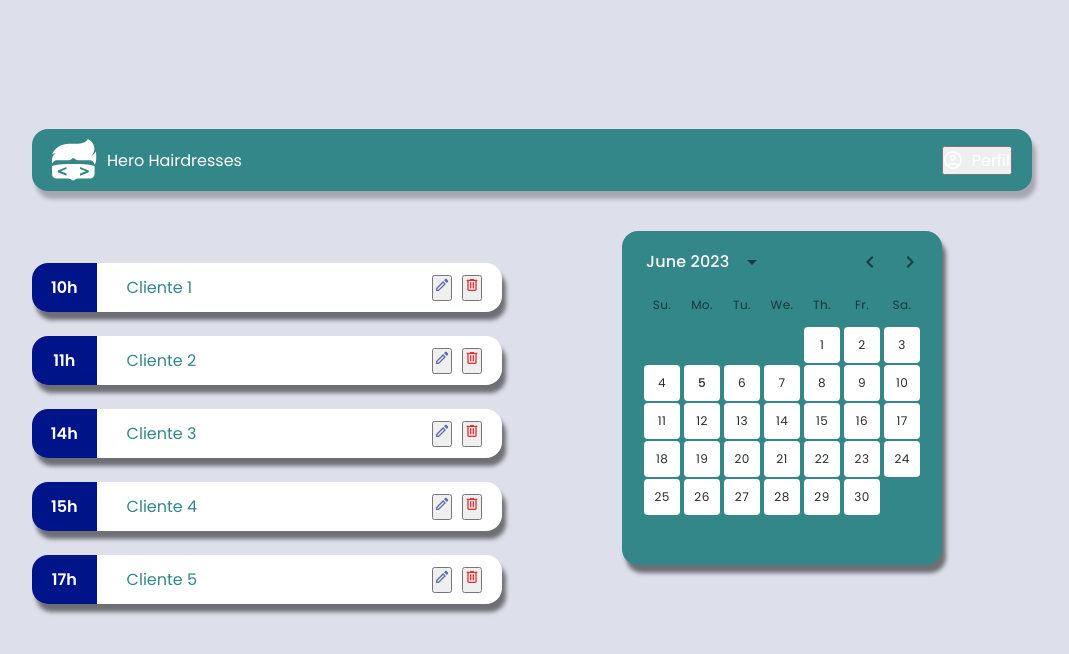
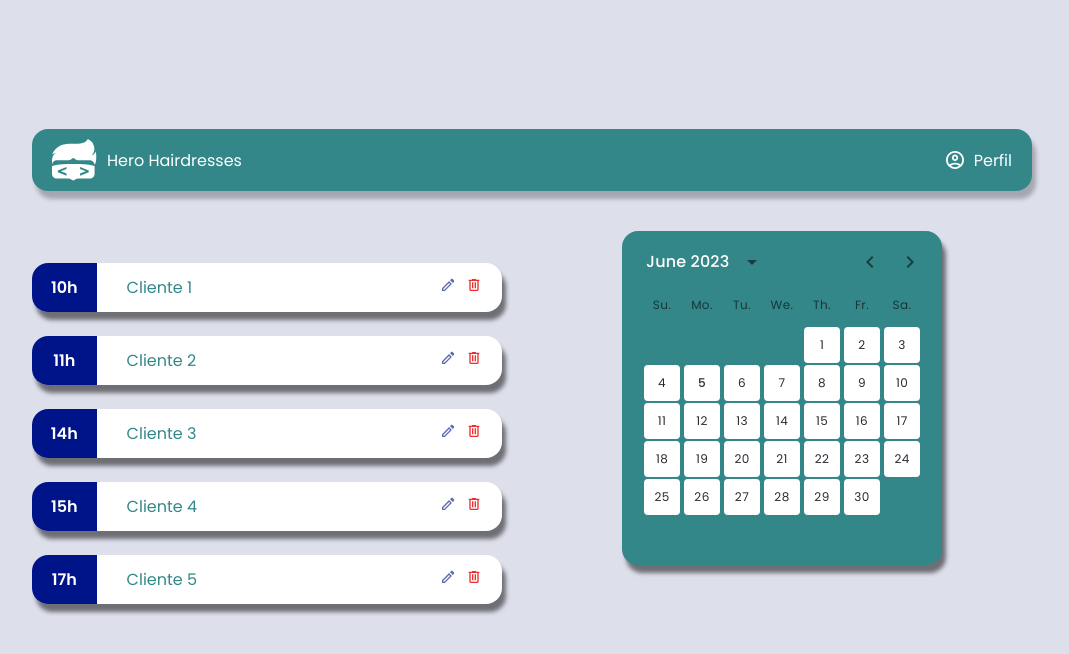
Before and after one commit to raysllaR/hairdresser-front, a React (Vite) app: page / in a window 1280 px wide. Shown: the top 654 px of the page, without its empty margins (108-1177 px from the left). Built offline with nearby package versions, Linux system fonts and the light colour scheme.

Commit message:
feat: add global style para o button

```diff
--- a/src/style.css
+++ b/src/style.css
@@ -17,3 +17,9 @@ h1 {
 	text-align: center;
 	color: var(--white);
 }
+
+button {
+	border: none;
+	background-color: transparent;
+	cursor: pointer;
+}
```
